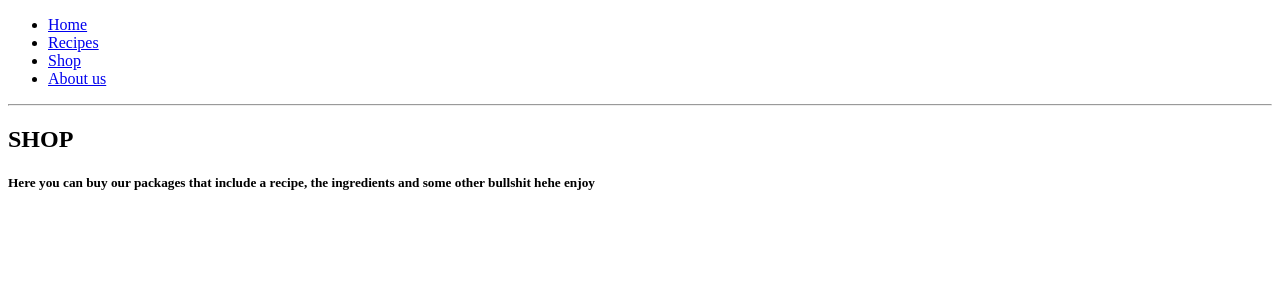
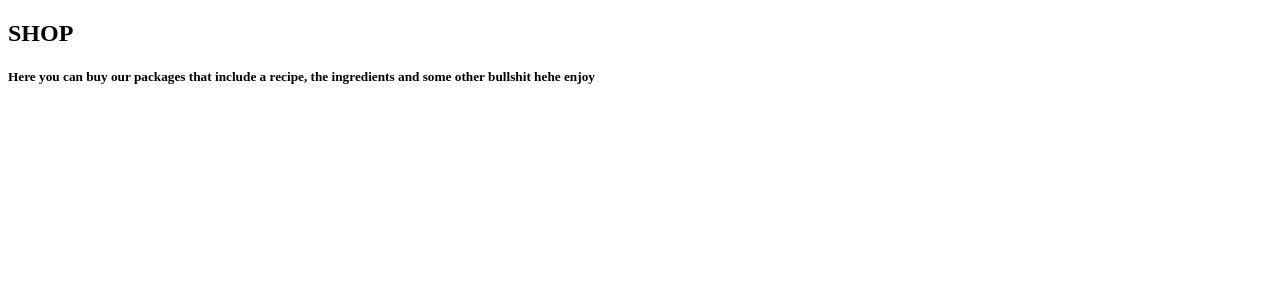
Before and after one commit to ThanitaSongvilay/del-hors-project, a PHP site: page /assets/Pages/Shop.php in a window 1280 px wide. Shown: the top 300 px of the page. Run offline with PHP 8.4, Linux system fonts and the light colour scheme.

Commit message:
removed old header

```diff
--- a/Deláhors-Projekt/assets/Pages/Shop.php
+++ b/Deláhors-Projekt/assets/Pages/Shop.php
@@ -2,17 +2,6 @@
 <html>
     <head>
         <title>Shop</title>
-        <div>
-            <nav>
-                <ul>
-                <li><a href="../Main.php">Home</a></li>
-                <li><a href="Recipes.php">Recipes</a></li>
-                <li><a href="Shop.php">Shop</a></li>
-                <li><a href="AboutUs.php">About us</a></li>
-                </ul>
-            </nav>
-        </div>
-        <hr>
     </head>
     <body>
         <div>
```
